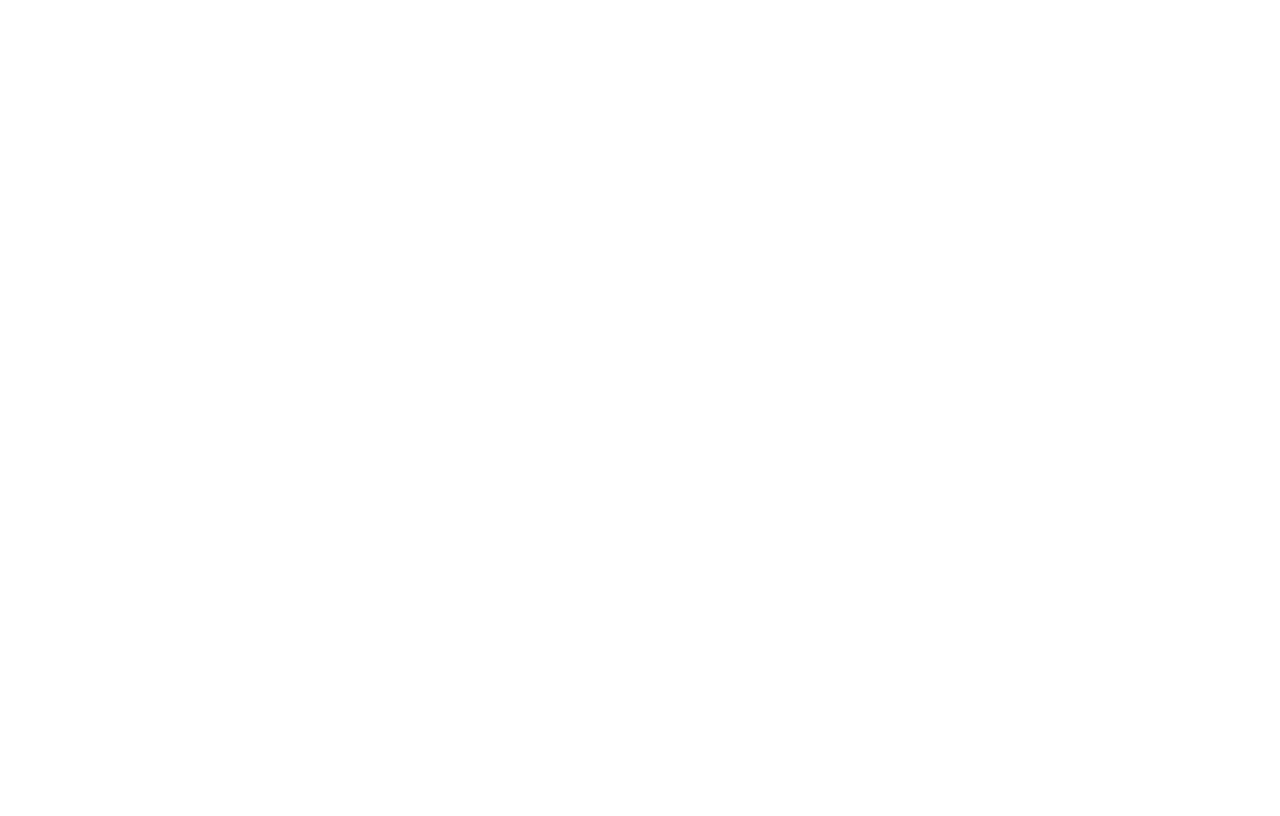
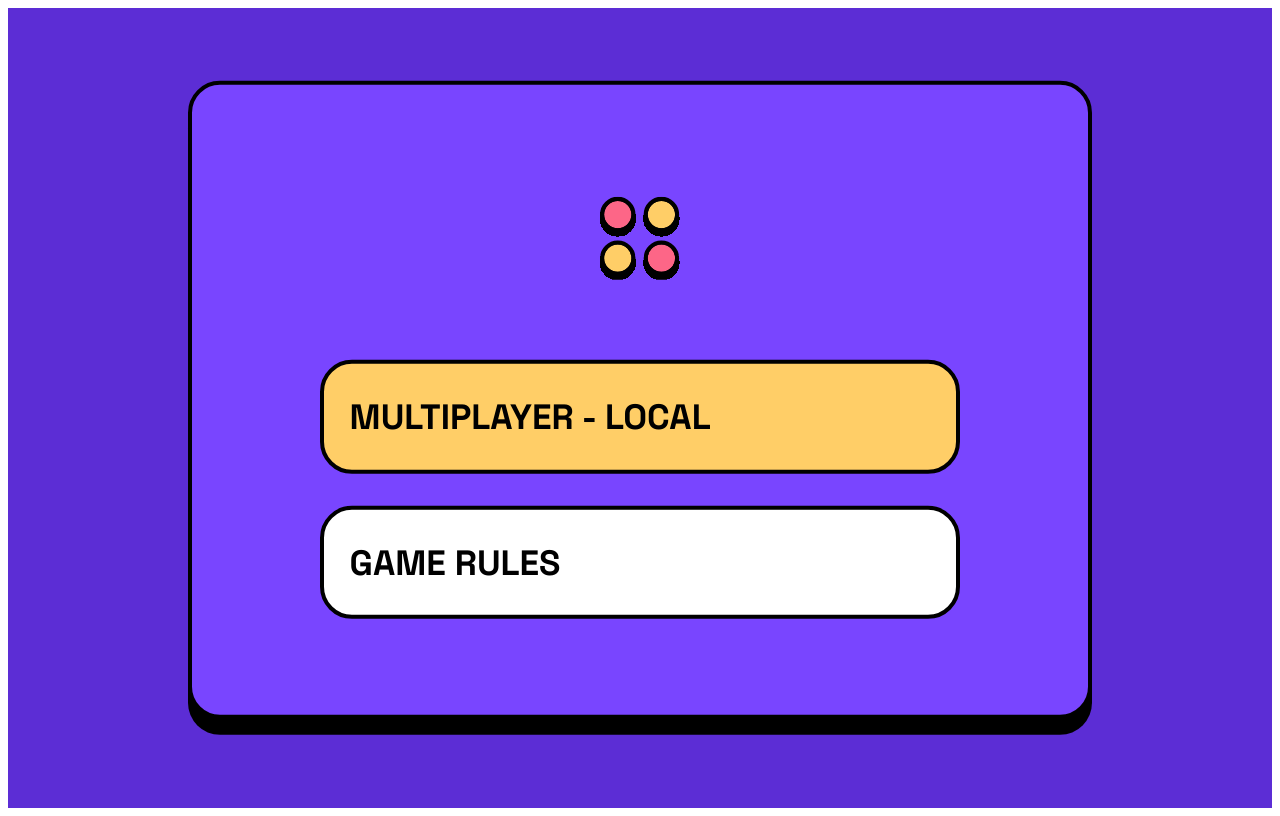
Before and after one commit to MarekBombera/connect_four, a Next.js app: page / in a window 1280 px wide. Built offline with nearby package versions, Linux system fonts and the light colour scheme.

Commit message:
feat: add HomePage

```diff
--- a/app/page.tsx
+++ b/app/page.tsx
@@ -1,7 +1,14 @@
 import { NextPage } from 'next'
 
-const Home: NextPage = () => {
-  return <></>
+import { MainMenu } from './parts/main-menu'
+import { StyledHomePage } from './styled'
+
+const HomePage: NextPage = () => {
+  return (
+    <StyledHomePage>
+      <MainMenu />
+    </StyledHomePage>
+  )
 }
 
-export default Home
+export default HomePage
--- /dev/null
+++ b/app/styled.ts
@@ -0,0 +1,15 @@
+'use client'
+
+import styled from 'styled-components'
+import { colors } from '~/features/ui/theme/colors.style'
+import { mq } from '~/features/ui/theme/mq.style'
+
+export const StyledHomePage = styled.div`
+  width: 100%;
+  height: 100vh;
+  background: ${colors.background.secondary};
+
+  ${mq.medium} {
+    background: ${colors.background.primary};
+  }
+`
```
